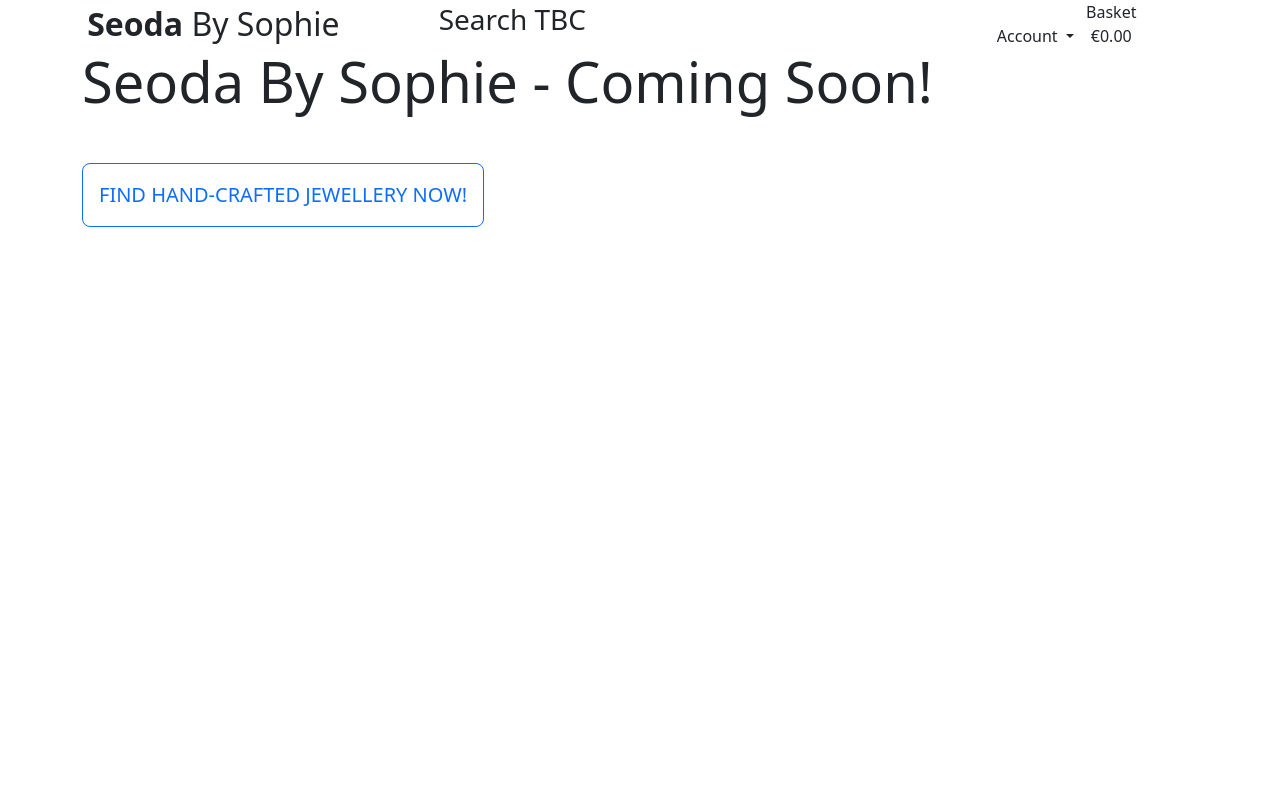
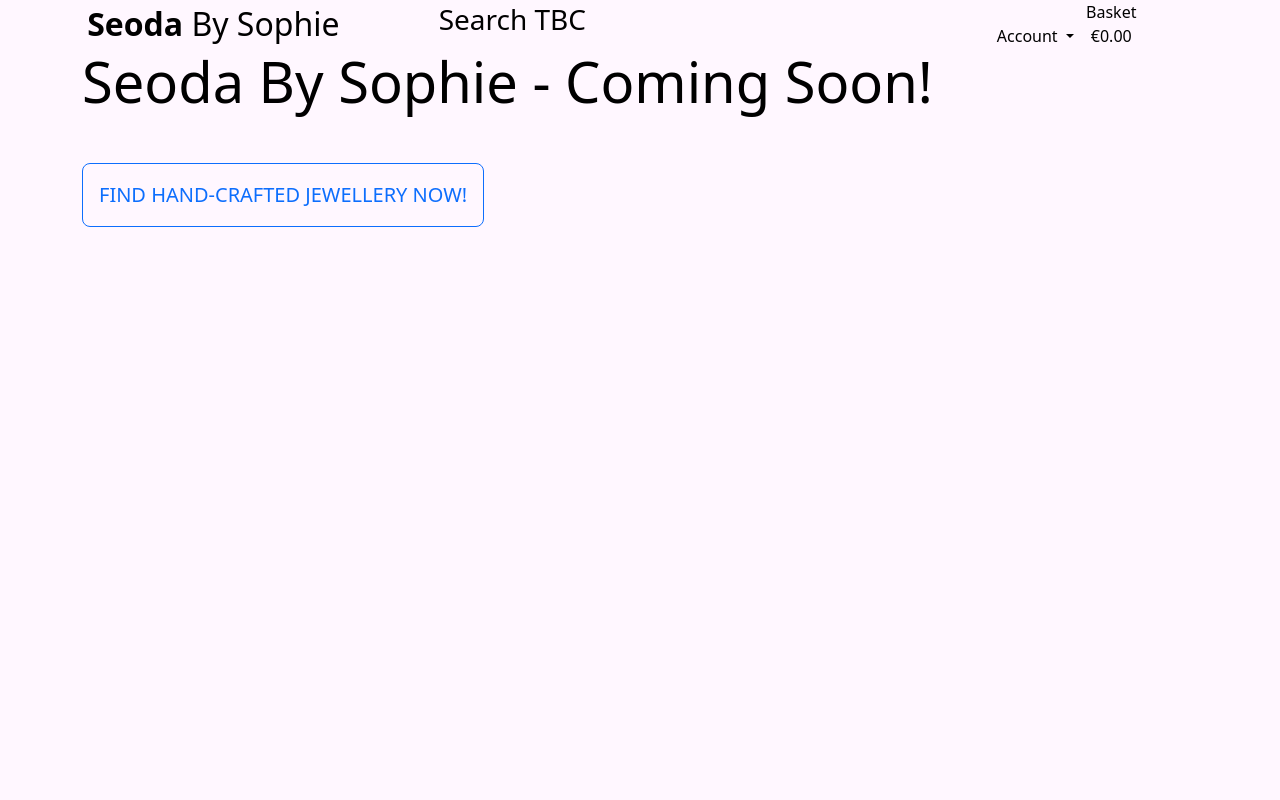
Before and after one commit to eosull/Seoda-By-Sophie, a Django app: page / in a window 1280 px wide. Run offline with Django 4.2, Linux system fonts and the light colour scheme.

Commit message:
build: add css and link to base template

```diff
--- a/requirements.txt
+++ b/requirements.txt
@@ -2,7 +2,6 @@ asgiref==3.7.2
 backports.zoneinfo==0.2.1
 Django==4.2.4
 django-allauth==0.55.0
-fontawesomefree==6.4.2
 oauthlib==3.2.2
 PyJWT==2.8.0
 python3-openid==3.2.0
--- a/seoda_by_sophie/settings.py
+++ b/seoda_by_sophie/settings.py
@@ -145,7 +145,8 @@ USE_TZ = True
 # Static files (CSS, JavaScript, Images)
 # https://docs.djangoproject.com/en/4.2/howto/static-files/
 
-STATIC_URL = 'static/'
+STATIC_URL = '/static/'
+STATICFILES_DIRS = (os.path.join(BASE_DIR, 'static'),)
 
 # Default primary key field type
 # https://docs.djangoproject.com/en/4.2/ref/settings/#default-auto-field
--- /dev/null
+++ b/static/css/base.css
@@ -0,0 +1,15 @@
+:root {
+    --pink-white: rgb(255,247,257);
+    --black: rgb(0,0,0);
+}
+
+html {
+    height: 100%;
+}
+
+body {
+    background-color: var(--pink-white);
+    background-size: cover;
+    height: calc(100vh - 164px);
+    color: var(--black);
+}
--- a/templates/base.html
+++ b/templates/base.html
@@ -14,7 +14,8 @@
     {% endblock %}
 
     {% block corecss %}
-    <link href="https://cdn.jsdelivr.net/npm/bootstrap@5.3.1/dist/css/bootstrap.min.css" rel="stylesheet" integrity="sha384-4bw+/aepP/YC94hEpVNVgiZdgIC5+VKNBQNGCHeKRQN+PtmoHDEXuppvnDJzQIu9" crossorigin="anonymous">
+      <link href="https://cdn.jsdelivr.net/npm/bootstrap@5.3.1/dist/css/bootstrap.min.css" rel="stylesheet" integrity="sha384-4bw+/aepP/YC94hEpVNVgiZdgIC5+VKNBQNGCHeKRQN+PtmoHDEXuppvnDJzQIu9" crossorigin="anonymous">
+      <link rel="stylesheet" href="{% static 'css/base.css' %}">
     {% endblock %}
 
     {% block extra_css %}
```
